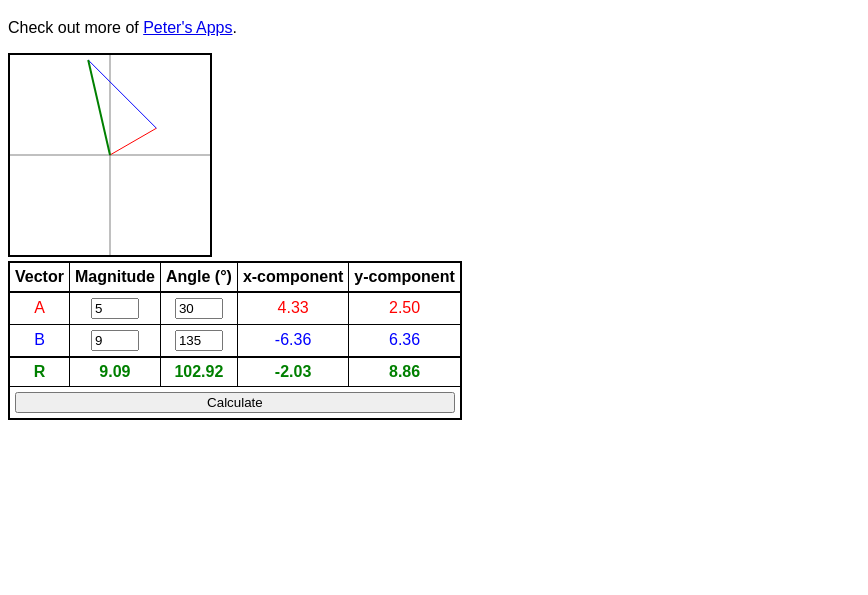
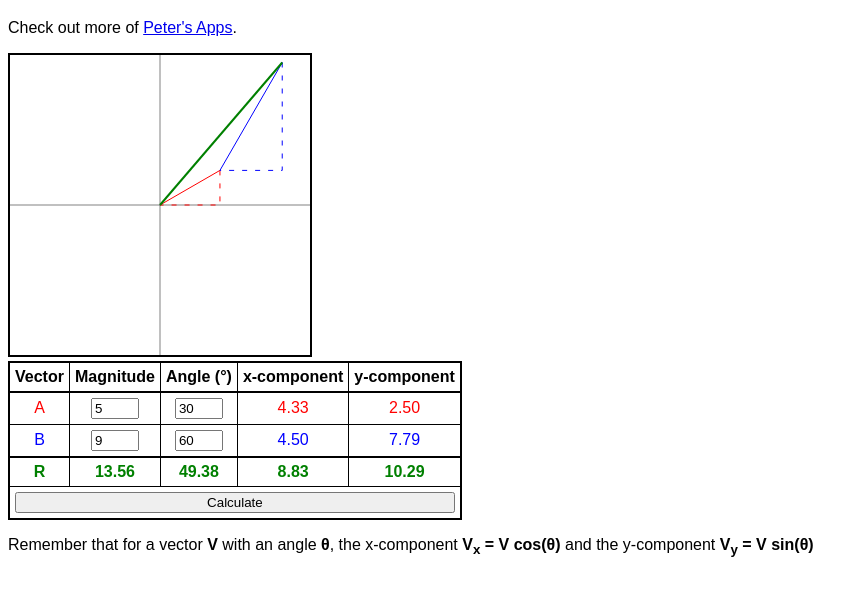
Before and after one commit to peterapps/peterapps-website-old, a plain HTML site: page sites/vectors/index.html in a window 1280 px wide. Shown: the part 61-656 px from the top of the page, without its empty margins (0-868 px from the left). Drawn offline with Linux system fonts and the light colour scheme.

Commit message:
Update vector

```diff
--- /dev/null
+++ b/sites/vectors/draw.js
@@ -0,0 +1,129 @@
+var canvas, ctx, x, y, xAxis, yAxis;
+
+window.addEventListener("load", function() {
+	canvas = document.getElementById("canvas");
+	ctx = canvas.getContext("2d");
+	xAxis = canvas.width / 2;
+	yAxis = canvas.height / 2;
+	generateVals(5, 30, 9, 60);
+	document.getElementById("form").addEventListener("submit", function(event) {
+		event.preventDefault();
+		generate();
+	}, false);
+}, false);
+
+function generateVals(am, aa, bm, ba){
+	document.getElementById("a-mag").value = am;
+	document.getElementById("a-dir").value = aa;
+	document.getElementById("b-mag").value = bm;
+	document.getElementById("b-dir").value = ba;
+	generate();
+}
+
+function xy(v) {
+	v.x = v.magnitude * Math.cos(v.direction * Math.PI / 180);
+	v.y = v.magnitude * Math.sin(v.direction * Math.PI / 180);
+}
+
+function round2(n) {
+	return (Math.round(n * 100) / 100).toFixed(2);
+}
+
+function drawVector(v, dashes) {
+	var oldX = x, oldY = y;
+	ctx.strokeStyle = v.color;
+	ctx.setLineDash([]);
+	ctx.beginPath();
+	ctx.moveTo(x, y);
+	x += v.x;
+	y -= v.y;
+	ctx.lineTo(x, y);
+	ctx.stroke();
+	//x and y components
+	if (dashes){
+		ctx.setLineDash([5, 8]);
+		ctx.lineWidth = 1;
+		ctx.beginPath();
+		ctx.moveTo(x, y);
+		ctx.lineTo(x, oldY);
+		ctx.lineTo(oldX, oldY);
+		ctx.stroke();
+		ctx.setLineDash([]);
+	}
+}
+
+function displayTxt(v, c, inputs) {
+	var tr = document.querySelector("tr" + c);
+	tr.style.color = v.color;
+	if (!inputs) {
+		document.querySelector(c + " .mag").innerHTML = round2(v.magnitude);
+		document.querySelector(c + " .angle").innerHTML = round2(v.direction);
+	}
+	document.querySelector(c + " .xcom").innerHTML = round2(v.x);
+	document.querySelector(c + " .ycom").innerHTML = round2(v.y);
+}
+
+function scale(v, scl) {
+	v.x *= scl;
+	v.y *= scl;
+}
+
+function generate() {
+	var a = {
+		"magnitude": parseFloat(document.getElementById("a-mag").value),
+		"direction": parseFloat(document.getElementById("a-dir").value),
+		"color": "red"
+	};
+	var b = {
+		"magnitude": parseFloat(document.getElementById("b-mag").value),
+		"direction": parseFloat(document.getElementById("b-dir").value),
+		"color": "blue"
+	};
+	xy(a);
+	xy(b);
+	var Rx = a.x + b.x;
+	var Ry = a.y + b.y;
+	var R = Math.sqrt(Rx * Rx + Ry * Ry);
+	var angle = Math.atan2(Ry, Rx) * 180 / Math.PI;
+	var r = {
+		"magnitude": R,
+		"direction": angle,
+		"x": Rx,
+		"y": Ry,
+		"color": "green"
+	};
+	displayTxt(a, ".a", true);
+	displayTxt(b, ".b", true);
+	displayTxt(r, ".r", false);
+
+	//Scale the vectors to fit the canvas
+	var max = Math.max(
+		a.x, a.y, b.x, b.y, r.x, r.y
+	);
+	var scl = (0.95 * canvas.width / 2) / max;
+	scale(a, scl);
+	scale(b, scl);
+	scale(r, scl);
+
+	ctx.clearRect(0, 0, canvas.width, canvas.height);
+
+	ctx.lineWidth = 0.5;
+	ctx.strokeStyle = "black";
+	ctx.beginPath();
+	ctx.moveTo(xAxis, 0);
+	ctx.lineTo(xAxis, 2 * yAxis);
+	ctx.moveTo(0, yAxis);
+	ctx.lineTo(2 * xAxis, yAxis);
+	ctx.stroke();
+
+	x = canvas.width / 2;
+	y = canvas.height / 2;
+	ctx.lineWidth = 1;
+	drawVector(a, true);
+	drawVector(b, true);
+
+	x = canvas.width / 2;
+	y = canvas.height / 2;
+	ctx.lineWidth = 2;
+	drawVector(r, false);
+}
--- a/sites/vectors/index.html
+++ b/sites/vectors/index.html
@@ -29,7 +29,6 @@ th {
 
 canvas {
 	background: white;
-	height: 200px;
 	border: 2px solid black;
 }
 
@@ -43,124 +42,7 @@ thead tr {
 }
 
 	</style>
-	<script type="text/javascript">
-var canvas, ctx, x, y, xAxis, yAxis;
-
-window.addEventListener("load", function() {
-	canvas = document.getElementById("canvas");
-	ctx = canvas.getContext("2d");
-	xAxis = canvas.width / 2;
-	yAxis = canvas.height / 2;
-	generateVals(5, 30, 9, 135);
-	document.getElementById("form").addEventListener("submit", function(event) {
-		event.preventDefault();
-		generate();
-	}, false);
-}, false);
-
-function generateVals(am, aa, bm, ba){
-	document.getElementById("a-mag").value = am;
-	document.getElementById("a-dir").value = aa;
-	document.getElementById("b-mag").value = bm;
-	document.getElementById("b-dir").value = ba;
-	generate();
-}
-
-function xy(v) {
-	v.x = v.magnitude * Math.cos(v.direction * Math.PI / 180);
-	v.y = v.magnitude * Math.sin(v.direction * Math.PI / 180);
-}
-
-function round2(n) {
-	return (Math.round(n * 100) / 100).toFixed(2);
-}
-
-function drawVector(v) {
-	ctx.strokeStyle = v.color;
-	ctx.beginPath();
-	ctx.moveTo(x, y);
-	x += v.x;
-	y -= v.y;
-	ctx.lineTo(x, y);
-	ctx.stroke();
-}
-
-function displayTxt(v, c, inputs) {
-	var tr = document.querySelector("tr" + c);
-	tr.style.color = v.color;
-	if (!inputs) {
-		document.querySelector(c + " .mag").innerHTML = round2(v.magnitude);
-		document.querySelector(c + " .angle").innerHTML = round2(v.direction);
-	}
-	document.querySelector(c + " .xcom").innerHTML = round2(v.x);
-	document.querySelector(c + " .ycom").innerHTML = round2(v.y);
-}
-
-function scale(v, scl) {
-	v.x *= scl;
-	v.y *= scl;
-}
-
-function generate() {
-	var a = {
-		"magnitude": parseFloat(document.getElementById("a-mag").value),
-		"direction": parseFloat(document.getElementById("a-dir").value),
-		"color": "red"
-	};
-	var b = {
-		"magnitude": parseFloat(document.getElementById("b-mag").value),
-		"direction": parseFloat(document.getElementById("b-dir").value),
-		"color": "blue"
-	};
-	xy(a);
-	xy(b);
-	var Rx = a.x + b.x;
-	var Ry = a.y + b.y;
-	var R = Math.sqrt(Rx * Rx + Ry * Ry);
-	var angle = Math.atan2(Ry, Rx) * 180 / Math.PI;
-	var r = {
-		"magnitude": R,
-		"direction": angle,
-		"x": Rx,
-		"y": Ry,
-		"color": "green"
-	};
-	displayTxt(a, ".a", true);
-	displayTxt(b, ".b", true);
-	displayTxt(r, ".r", false);
-
-	//Scale the vectors to fit the canvas
-	var max = Math.max(
-		a.x, a.y, b.x, b.y, r.x, r.y
-	);
-	var scl = (0.95 * canvas.width / 2) / max;
-	scale(a, scl);
-	scale(b, scl);
-	scale(r, scl);
-
-	ctx.clearRect(0, 0, canvas.width, canvas.height);
-
-	ctx.lineWidth = 0.5;
-	ctx.strokeStyle = "black";
-	ctx.beginPath();
-	ctx.moveTo(xAxis, 0);
-	ctx.lineTo(xAxis, 2 * yAxis);
-	ctx.moveTo(0, yAxis);
-	ctx.lineTo(2 * xAxis, yAxis);
-	ctx.stroke();
-
-	x = canvas.width / 2;
-	y = canvas.height / 2;
-	ctx.lineWidth = 1;
-	drawVector(a);
-	drawVector(b);
-
-	x = canvas.width / 2;
-	y = canvas.height / 2;
-	ctx.lineWidth = 2;
-	drawVector(r);
-}
-	</script>
+	<script type="text/javascript" src="./draw.js"></script>
 </head>
 <body>
 <h1>
@@ -169,7 +51,7 @@ Peter's Vector Addition
 <!-- Peter's Apps -->
 <p>Check out more of <a href="/">Peter's Apps</a>.</p>
 <!-- End Peter's Apps -->
-<canvas width="200" height="200" id="canvas"></canvas>
+<canvas width="300" height="300" id="canvas"></canvas>
 <form action="" id="form">
 	<table>
 		<thead>
@@ -221,5 +103,10 @@ Peter's Vector Addition
 		</tfoot>
 	</table>
 </form>
+<p>
+Remember that for a vector <b>V</b> with an angle <b>&theta;</b>,
+the x-component <b>V<sub>x</sub> = V cos(&theta;)</b>
+and the y-component <b>V<sub>y</sub> = V sin(&theta;)</b>
+</p>
 </body>
 </html>
```
Also changed, not shown: sites/index.html (added, +13 -0 lines).
